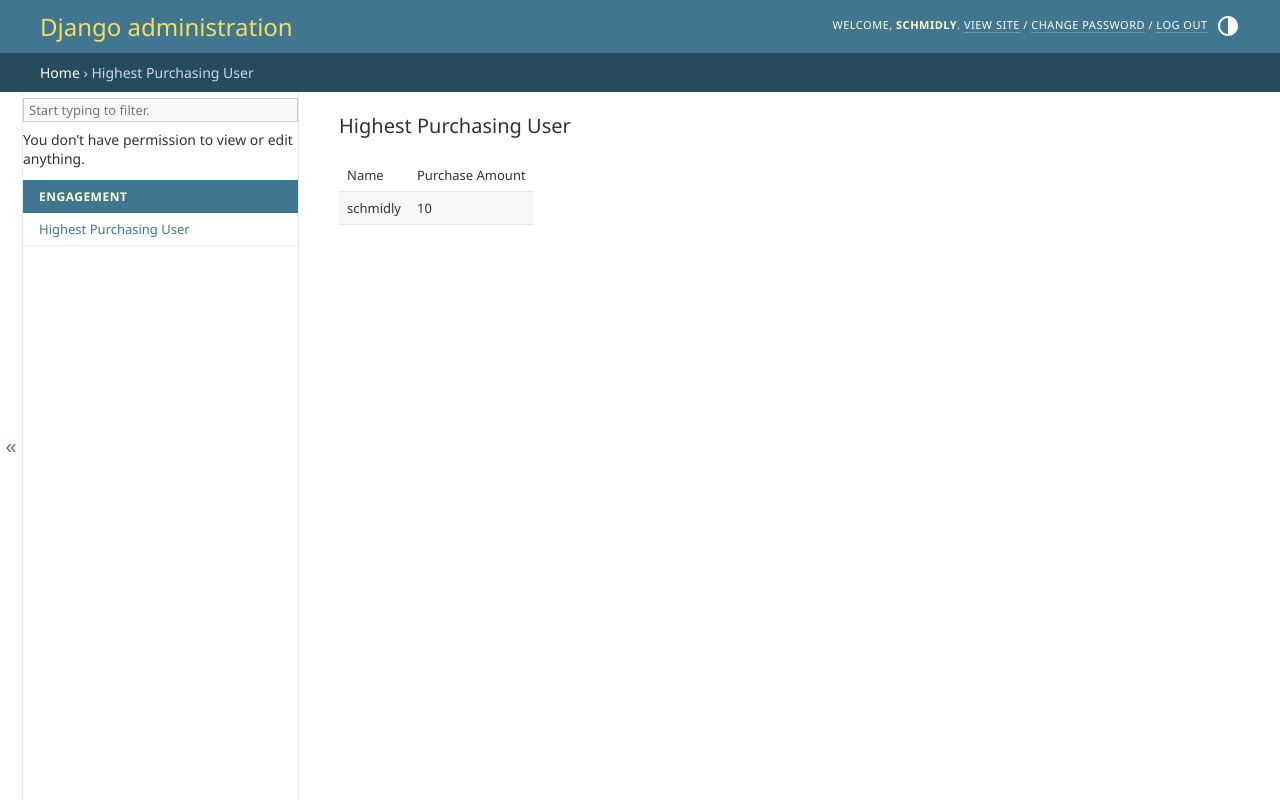
After one commit to conner-li-dev/CS2340-Midterm, a Django app: page /admin/engagement/most-purchased in a window 1280 px wide. The commit adds this page. Run offline with Django 5.2, Linux system fonts and the light colour scheme; a user stored in the database is signed in; data comes from the database, SQL or seed files in the repository; both versions use the stored data as it was after the commit; lists and menus that the app fills with data are empty; parts of the project's set-up code (start-up, migrations or seed data) failed here and were passed over.

Commit message:
Finished user story 3

```diff
--- a/gt_movie_store/cart/admin.py
+++ b/gt_movie_store/cart/admin.py
@@ -1,6 +1,49 @@
+from typing import override
+
 from django.contrib import admin
+from django.contrib.auth import get_user_model
+from django.http import HttpRequest, HttpResponse
+from django.shortcuts import render
+from django.urls import path
 
 from .models import Order, Item
 
 admin.site.register(Order)
 admin.site.register(Item)
+
+class CartEngagementAdminSite(admin.AdminSite):
+    @override
+    def get_urls(self):
+        urls = super().get_urls()
+        custom_urls = [
+            path('most-purchased', self.admin_view(self.most_purhcased_view), name='engagement.most_purchased'),
+        ]
+        return custom_urls + urls
+
+    def most_purhcased_view(self, request: HttpRequest) -> HttpResponse:
+        users = get_user_model().objects.all()
+
+        high_user = None
+        high_purchase_count = 0
+        for user in users:
+            orders = Order.objects.filter(user=user)
+
+            purchase_count = 0
+            for order in orders:
+                items = Item.objects.filter(order=order)
+                for item in items:
+                    purchase_count += item.quantity
+
+            if purchase_count > high_purchase_count or high_user is None:
+                high_user = user
+                high_purchase_count = purchase_count
+
+        template_data = {
+            **self.each_context(request),
+        }
+        template_data['title'] = "Highest Purchasing User"
+        template_data['user'] = high_user
+        template_data['purchase_count'] = high_purchase_count
+        return render(request, 'cart/most_purchased.html', template_data)
+
+cart_engagement_admin_site = CartEngagementAdminSite(name="cart_engagement_admin")
--- /dev/null
+++ b/gt_movie_store/cart/templates/cart/most_purchased.html
@@ -0,0 +1,16 @@
+{% extends 'admin/base_site.html' %}
+
+{% block content %}
+<div>
+    <table>
+        <tr>
+            <th>Name</th>
+            <th>Purchase Amount</th>
+        </tr>
+        <tr>
+            <th>{{ user }}</th>
+            <th>{{ purchase_count }}</th>
+        </tr>
+    </table>
+</div>
+{% endblock content %}
--- a/gt_movie_store/gt_movie_store/templates/admin/nav_sidebar.html
+++ b/gt_movie_store/gt_movie_store/templates/admin/nav_sidebar.html
@@ -7,15 +7,15 @@
     {% include 'admin/app_list.html' with app_list=available_apps show_changelinks=False %}
 
     <!-- Insert a admin nav tabs here -->
-    <div class="module">
+    <div class="module {% if request.path|slice:":17" == '/admin/engagement' %}current-app{% endif %}">
         <table style="width: 100%;">
             <caption>
-                <a href="/admin/movies/" class="section" title="Tools for tracking user engagement">Engagement</a>
+                <a href="/admin/" class="section" title="Tools for tracking user engagement">Engagement</a>
             </caption>
             <tbody>
                 <tr>
                     <th scope="row">
-                        <a href="">Highest Purchasing User</a>
+                        <a href="{% url 'cart_engagement_admin:engagement.most_purchased' %}">Highest Purchasing User</a>
                     </th>
                 </tr>
             </tbody>
--- a/gt_movie_store/gt_movie_store/urls.py
+++ b/gt_movie_store/gt_movie_store/urls.py
@@ -19,12 +19,17 @@ from django.urls import include, path
 from django.conf.urls.static import static
 from django.conf import settings
 
+from cart.admin import cart_engagement_admin_site
+
 urlpatterns = [
-    path('admin/', admin.site.urls),
     path('', include('home.urls')),
     path('movies/', include('movies.urls')),
     path('accounts/', include('accounts.urls')),
     path('cart/', include('cart.urls')),
+
+    # admin stuff
+    path('admin/engagement/', include((cart_engagement_admin_site.get_urls(), 'cart_engagement_admin'), namespace='cart_engagement_admin')),
+    path('admin/', include((admin.site.get_urls(), 'admin'), namespace='admin')),
 ]
 
 urlpatterns += static(settings.MEDIA_URL, document_root=settings.MEDIA_ROOT)
```
Also changed, not shown: gt_movie_store/gt_movie_store/templates/admin/index.html (+4 -4 lines), gt_movie_store/db.sqlite3.
